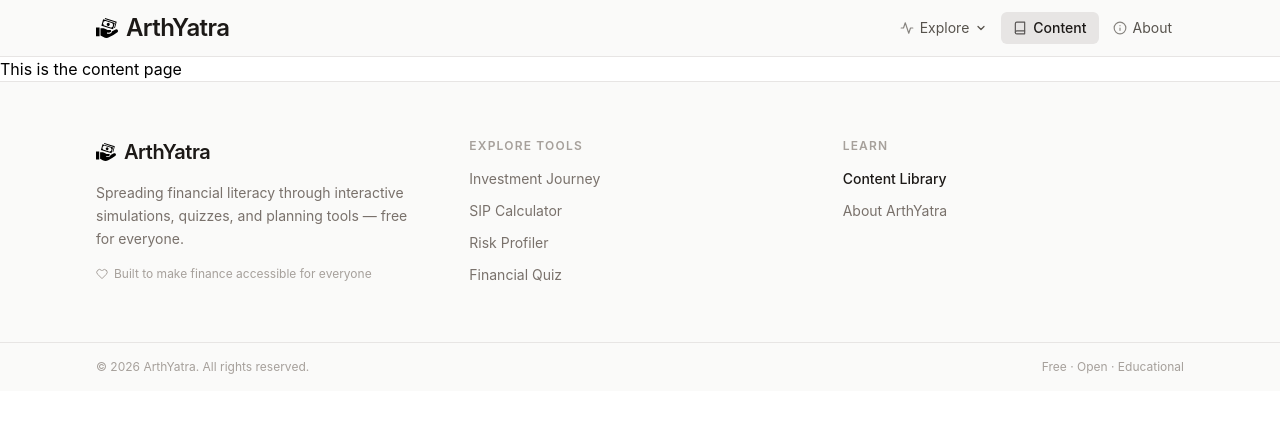
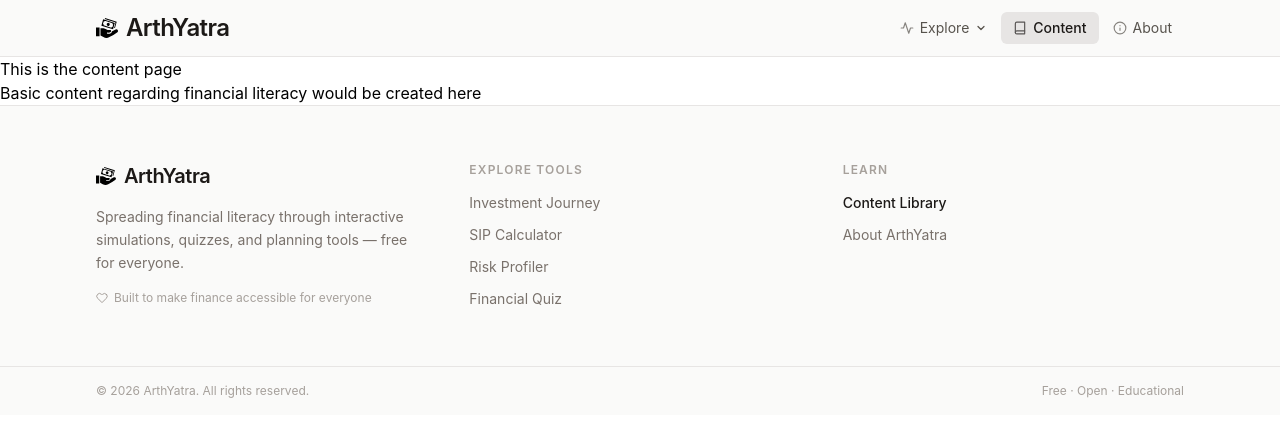
Before and after one commit to DE-IGNIS/arthyatra, a React (Vite) app in the folder client/: page /content in a window 1280 px wide. Shown: the top 436 px of the page. Built offline with nearby package versions, Linux system fonts and the light colour scheme.

Commit message:
Add introductory content for financial literacy on the content page

```diff
--- a/client/src/pages/Content.jsx
+++ b/client/src/pages/Content.jsx
@@ -2,6 +2,7 @@ export default function Content() {
   return (
     <div>
       <h1>This is the content page</h1>
+      <h1>Basic content regarding financial literacy would be created here</h1>
     </div>
   );
 }
```
